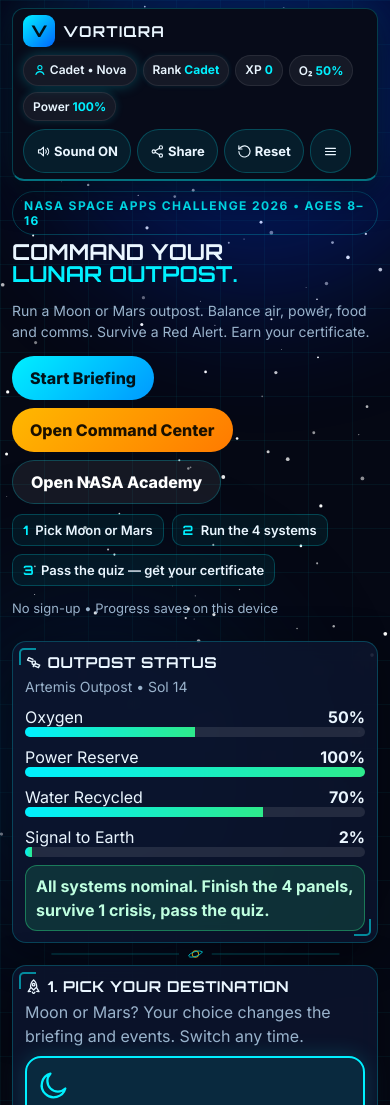
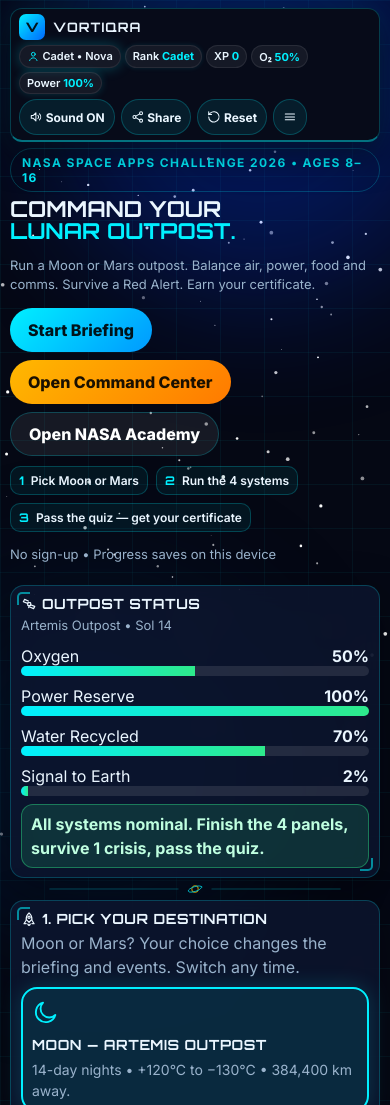
Before and after one commit to parvindarjambra/vortiqra-site, a plain HTML site: page index.html in a window 390 px wide. Shown: the top 1105 px of the page. Drawn offline with nearby package versions, Linux system fonts and the light colour scheme.

Commit message:
Phone responsive: compact option tiles, compressed HUD, tight cards

```diff
--- a/index.html
+++ b/index.html
@@ -139,6 +139,36 @@ footer{border-top:1px solid rgba(255,255,255,.1);margin-top:14px;padding:10px 0;
 .divider{display:flex;justify-content:center;margin:auto 0 2px}
 .divider svg{width:min(420px,80%);height:18px}
 .btn.locked{opacity:.7}
+/* === PHONE RESPONSIVE 2026-11-14: compact tiles, compressed HUD, tight cards === */
+@media(max-width:600px){
+.wrap{padding:6px 10px}
+.hud{padding:5px 8px;gap:5px}
+.brand .logo{width:26px;height:26px;border-radius:7px;font-size:13px}
+.brand h1{font-size:13px}
+.hudstats{gap:4px}
+.hudstats .stat{font-size:11px;padding:3px 7px}
+.iconbtn{padding:6px 9px;font-size:12px;min-height:36px}
+.hero{gap:8px;padding:8px 0 2px}
+.hero p{font-size:13px}
+.glass{padding:9px 10px}
+.glass h3{font-size:14px}
+.glass::before,.glass::after{width:11px;height:11px}
+.howto span{padding:6px 8px;font-size:12px}
+.choices{display:grid;grid-template-columns:repeat(4,1fr);gap:6px}
+.choice{min-width:0;padding:6px 3px;border-radius:10px}
+.choice .big{line-height:1}
+.choice .big svg{width:22px;height:22px}
+.choice small{font-size:10px;line-height:1.25;display:block}
+.destCard{padding:9px}
+.destCard .dic svg{width:28px;height:28px}
+.destCard h4{font-size:14px}
+.teamgrid{grid-template-columns:repeat(2,1fr)}
+.member .avatar svg{width:30px;height:30px}
+.member h4{font-size:14px}
+.sliderRow{margin:6px 0}
+.status{padding:7px 9px}
+.menu{max-width:calc(100vw - 24px)}
+}
 </style>
 </head>
 <body>
```
